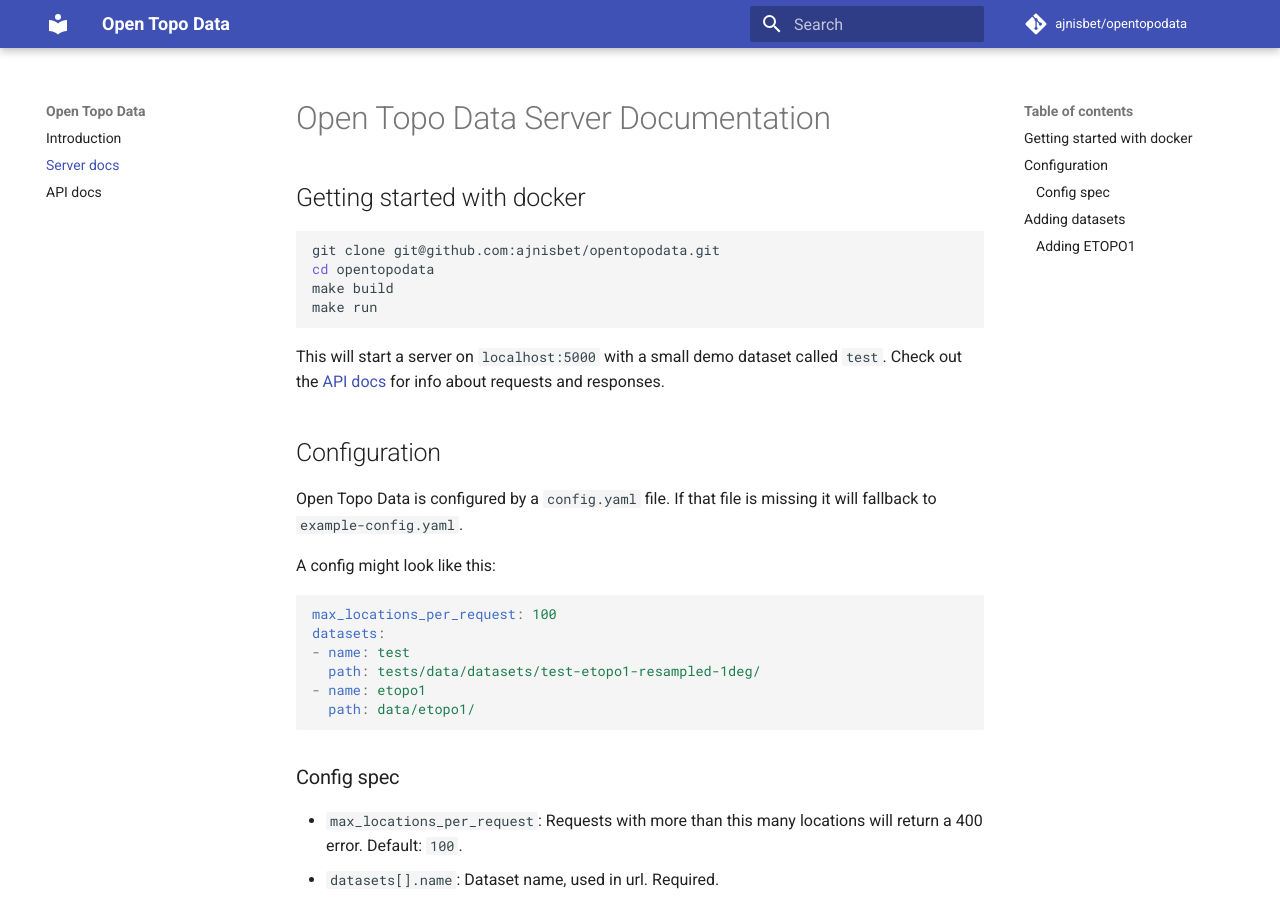
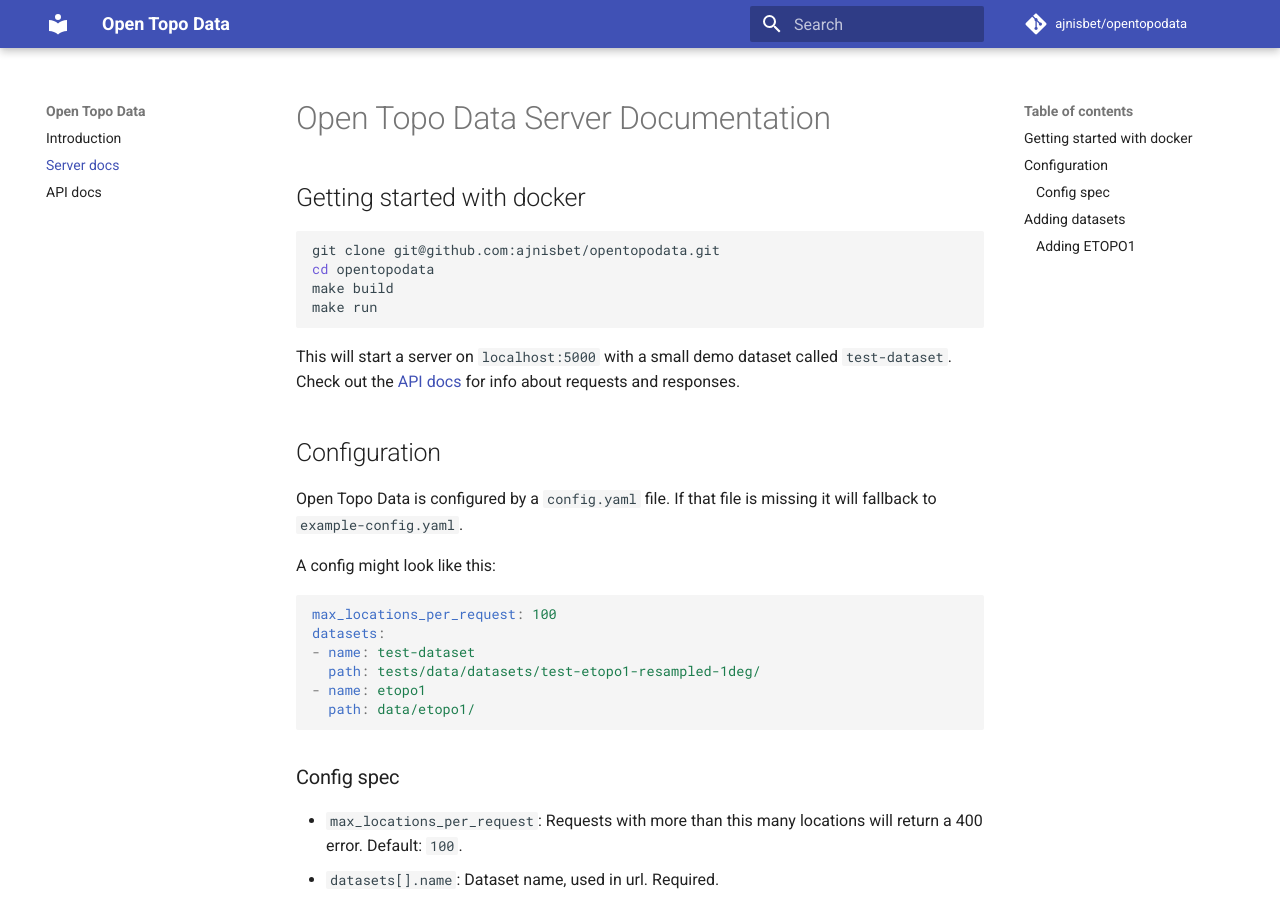
Before and after one commit to ajnisbet/opentopodata, an MkDocs documentation site: the page built from docs/server.md, in a window 1280 px wide and 900 px high. Built offline with MkDocs 1.6.1 and Material for MkDocs 9.7.7, drawn with Linux system fonts in a browser that asks for light colours; comment, search, counter and statistics services are not loaded.

Commit message:
Clarify that 'test' is the name of a dataset

````diff
--- a/docs/server.md
+++ b/docs/server.md
@@ -10,7 +10,7 @@
 make run
 ```
 
-This will start a server on `localhost:5000` with a small demo dataset called `test`. Check out the [API docs](api.md) for info about requests and responses.
+This will start a server on `localhost:5000` with a small demo dataset called `test-dataset`. Check out the [API docs](api.md) for info about requests and responses.
 
 
 ## Configuration
@@ -22,7 +22,7 @@
 ```yaml
 max_locations_per_request: 100
 datasets:
-- name: test
+- name: test-dataset
   path: tests/data/datasets/test-etopo1-resampled-1deg/
 - name: etopo1
   path: data/etopo1/
--- a/example-config.yaml
+++ b/example-config.yaml
@@ -8,7 +8,7 @@
 datasets:
 
 # A small testing dataset is included in the repo.
-- name: test
+- name: test-dataset
   path: tests/data/datasets/test-etopo1-resampled-1deg/
 
 # Example config for 90 metre SRTM.
````
Also changed, not shown: README.md (+1 -1 lines), docs/api.md (+1 -1 lines), 3 other files.
